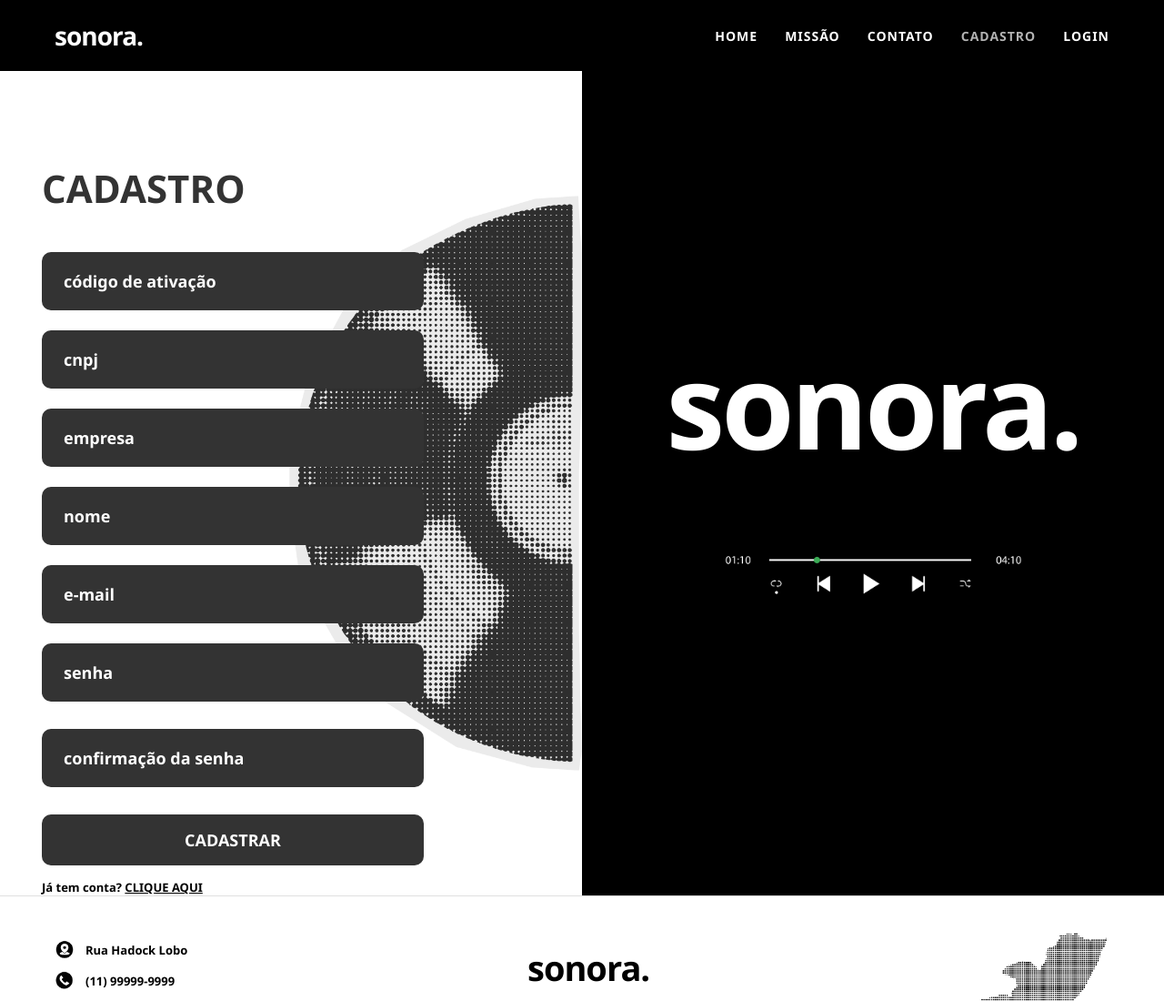
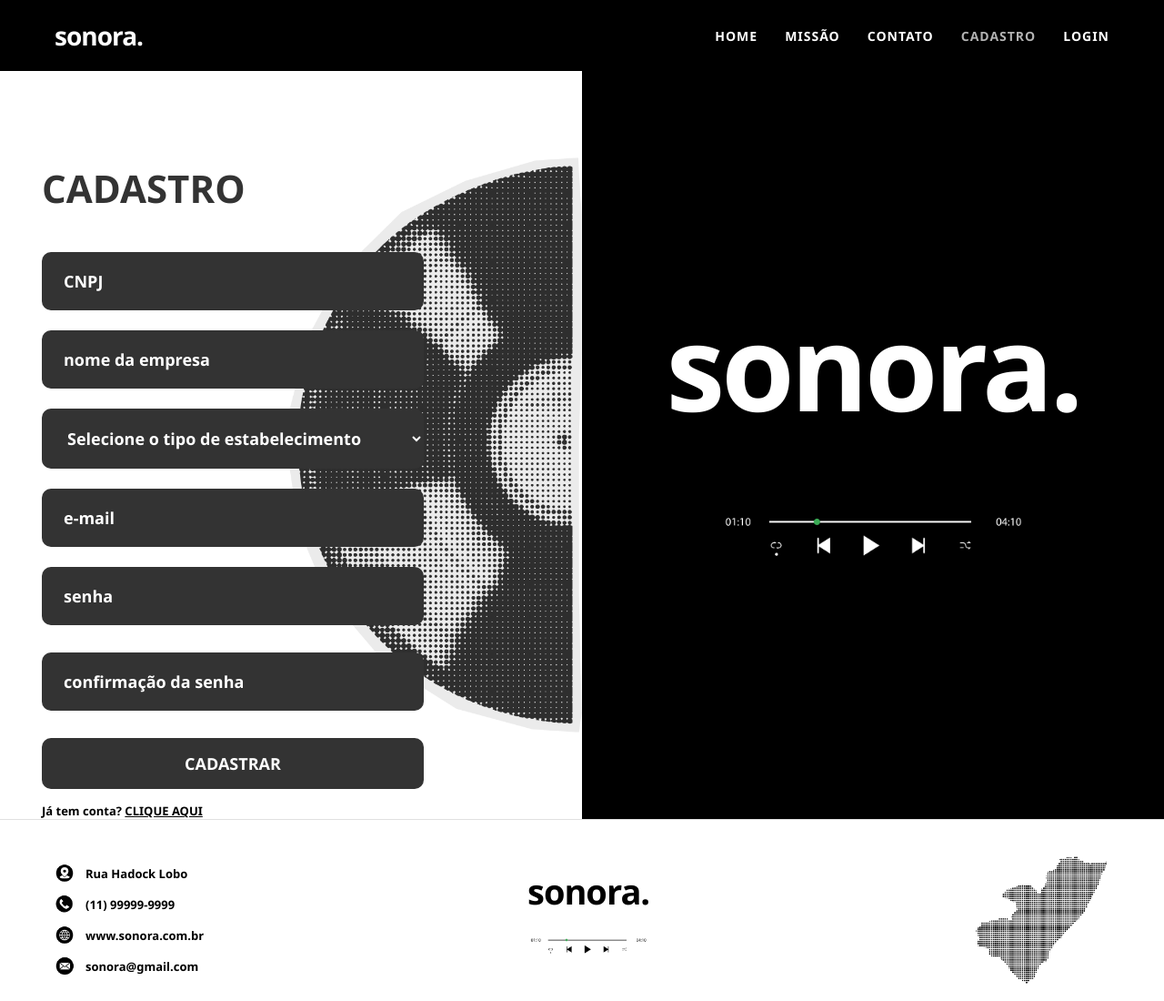
Before and after one commit to Grupo-1-2ADSA26/sonora, a website: page public/cadastro.html in a window 1280 px wide. Shown: the top 1100 px of the page at 91% size. Drawn offline with Linux system fonts and the light colour scheme.

Commit message:
atualizando campos tela cadastro e gitignore

```diff
--- a/public/cadastro.html
+++ b/public/cadastro.html
@@ -45,10 +45,15 @@
                     </div>
                 </div>
 
-                <input id="codigo_input" type="text" placeholder="código de ativação" class="input-escuro" />
-                <input id="cnpj" type="text" placeholder="cnpj" class="input-escuro" />
-                <input id="empresa" type="text" placeholder="empresa" class="input-escuro" />
-                <input id="nome_input" type="text" placeholder="nome" class="input-escuro" />
+                <input id="cnpj" type="text" placeholder="CNPJ" class="input-escuro" />
+                <input id="nome_empresa_input" type="text" placeholder="nome da empresa" class="input-escuro" />
+                <select id="tipo_empresa_input" class="input-escuro">
+                    <option value="" selected disabled>Selecione o tipo de estabelecimento</option>
+                    <option value="restaurante">Restaurante</option>
+                    <option value="casa_show">Casa de Show</option>
+                    <option value="balada">Balada</option>
+                    <option value="bar">Bar</option>
+                </select>
                 <input id="email_input" type="text" placeholder="e-mail" class="input-escuro" />
 
                 <div class="wrapper-senha">
```
Also changed, not shown: 1 other file.
